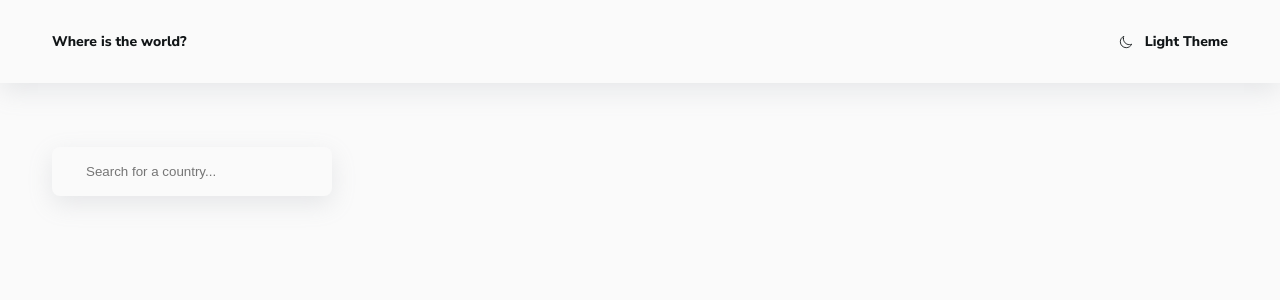
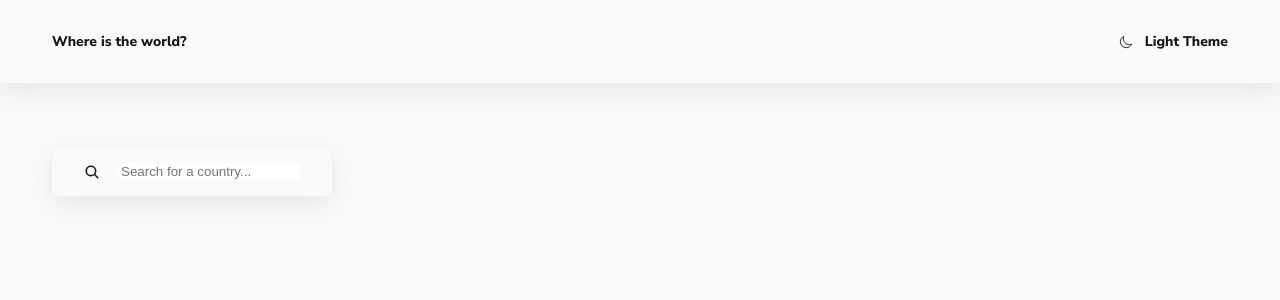
Before and after one commit to LiquidDemAn/countries-app, a React (Create React App) app: page / in a window 1280 px wide. Shown: the top 300 px of the page. Built offline with nearby package versions, Linux system fonts and the light colour scheme.

Commit message:
added icon for serach component

```diff
--- a/src/components/search/search.styled.ts
+++ b/src/components/search/search.styled.ts
@@ -21,6 +21,5 @@ export const SearchInput = styled.input.attrs({
 })`
 	border: none;
 	outline: none;
-	background-color: var(--colors-bg);
 	color: var(--colors-text);
 `;
--- a/src/components/search/search.tsx
+++ b/src/components/search/search.tsx
@@ -4,7 +4,8 @@ import { SearchContainer, SearchInput } from './search.styled';
 export const Search = () => {
 	return (
 		<SearchContainer>
-			<SearchInput></SearchInput>
+			<IoSearch />
+			<SearchInput />
 		</SearchContainer>
 	);
 };
```
